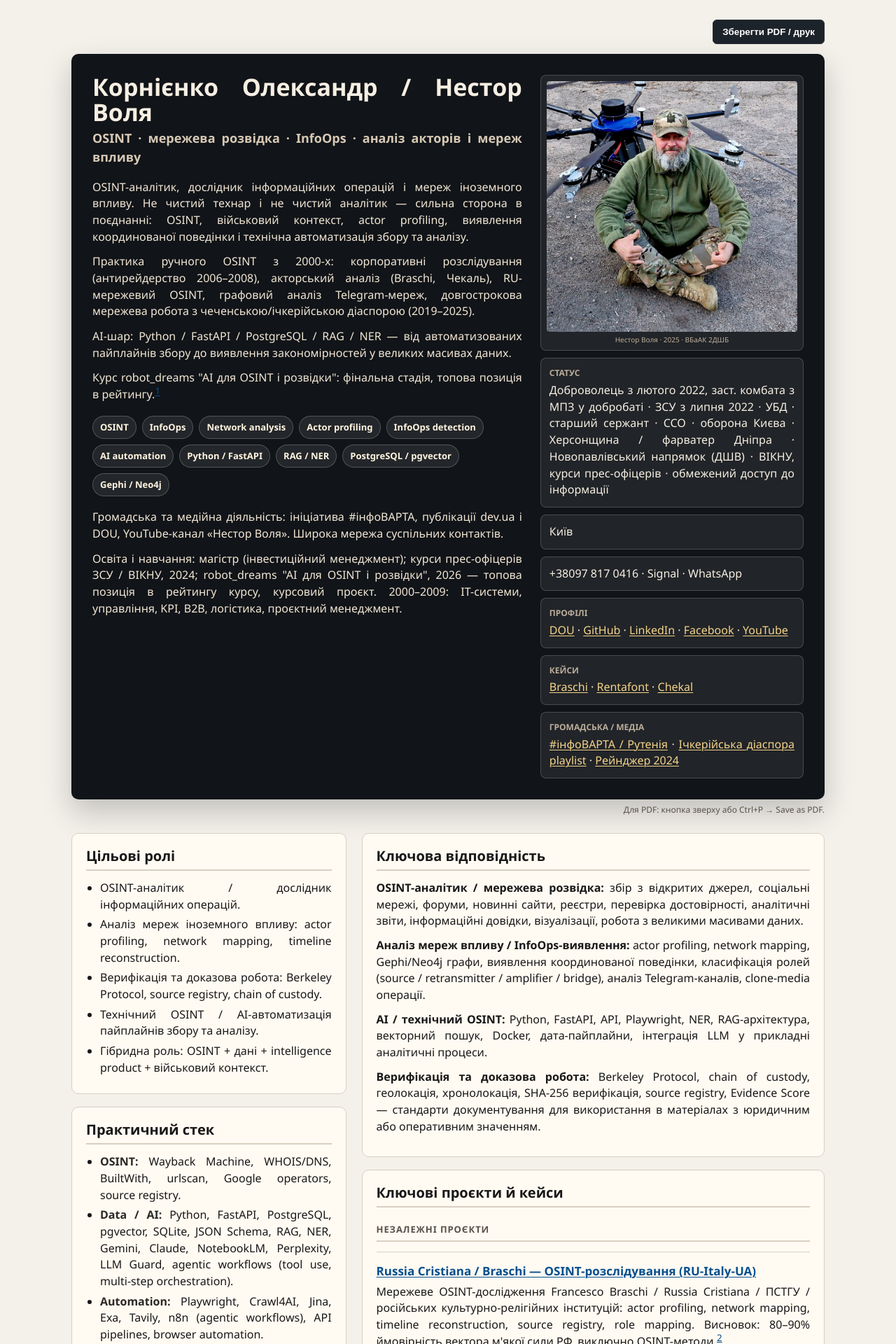
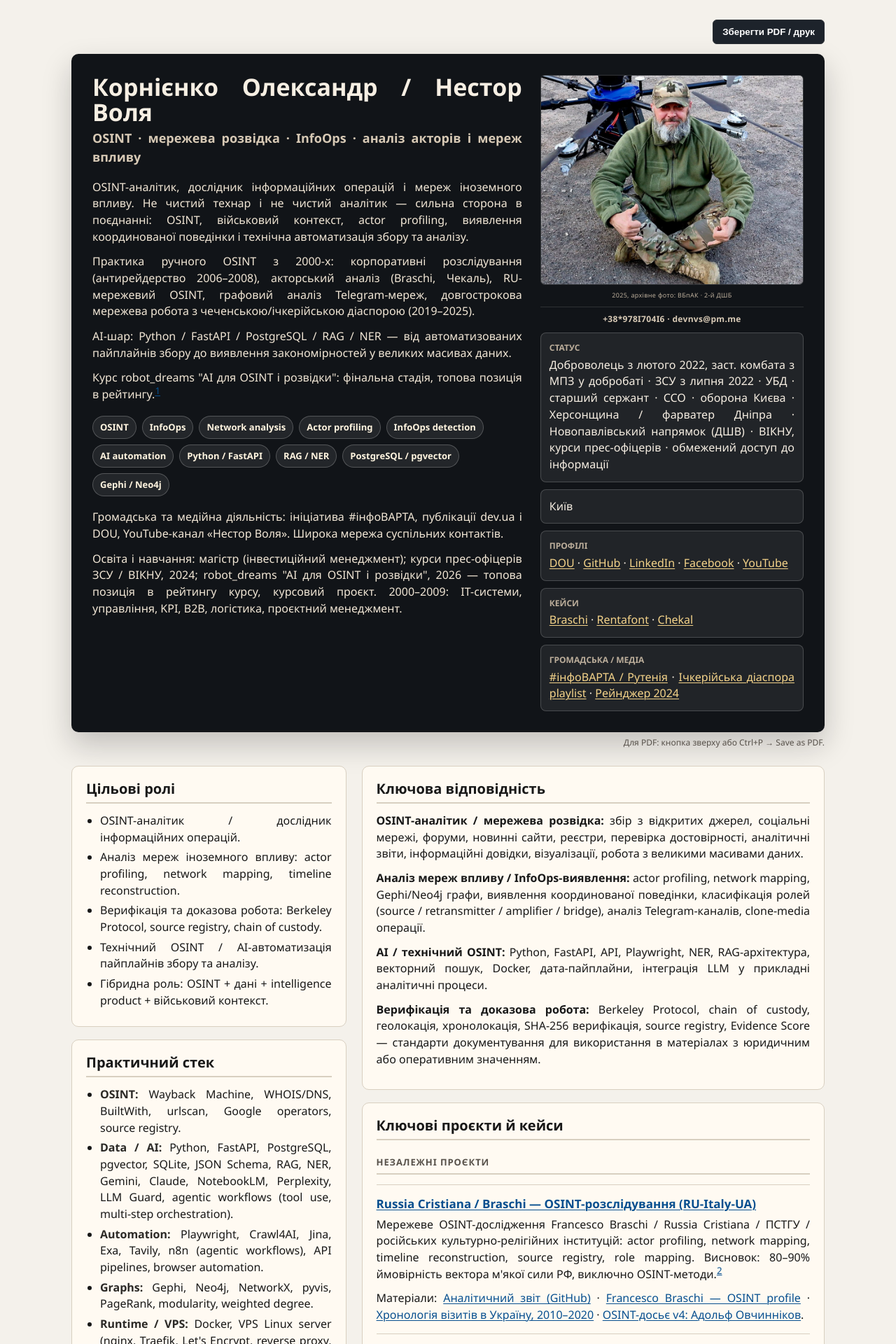
Before and after one commit to NestorVolya/nestorvolya.github.io, a Jekyll site: the page cv-gur.html, which Jekyll copies as it is, in a window 1280 px wide. Shown: the top 1920 px of the page at 70% size. Built offline with Jekyll 4.4.1, drawn with Linux system fonts in a browser that asks for light colours.

Commit message:
cv-gur: replace photo box with photo-id-card, drop real phone leak
Co-Authored-By: Claude Opus 4.8 <noreply@anthropic.com>

```diff
--- a/cv-gur.html
+++ b/cv-gur.html
@@ -246,6 +246,23 @@
     .group-note { font-size: 13px; color: var(--muted); margin: -8px 0 14px; }
     .print-stack, .analytic-note { display: none; }
 
+    /* BLOCK: photo-id-card (фото-візитка) */
+    .hero-photo { margin: 0; }
+    .hero-photo img {
+      width: 100%; max-height: 300px; object-fit: cover;
+      border-radius: 6px; display: block;
+      border: 1px solid rgba(255,255,255,.14);
+    }
+    .hero-cap { margin: 8px 0 0; text-align: center; letter-spacing: .02em; }
+    .hero-cap span { display: block; }
+    .cap-context { font-size: 9px; color: #bcae9b; font-weight: 400; }
+    .cap-contact {
+      font-size: 12px; color: #d7c9b5; font-weight: 650;
+      margin-top: 10px; padding-top: 8px;
+      border-top: 1px solid rgba(255,255,255,.12);
+    }
+    /* /BLOCK */
+
     @media (max-width: 900px) {
       .hero, .layout { grid-template-columns: 1fr; }
       h1 { font-size: 29px; }
@@ -400,16 +417,20 @@
         <p>Освіта і навчання: магістр (інвестиційний менеджмент); курси прес-офіцерів ЗСУ / ВІКНУ, 2024; robot_dreams "AI для OSINT і розвідки", 2026 — топова позиція в рейтингу курсу, курсовий проєкт. 2000–2009: IT-системи, управління, KPI, B2B, логістика, проєктний менеджмент.</p>
       </div>
       <aside class="status-grid">
-        <div class="status-box" style="padding:8px;">
-          <img src="assets/2025_vbaak_2dshb_nestor_volya.jpg" alt="Нестор Воля" style="width:100%;border-radius:4px;display:block;">
-          <p style="margin:4px 0 0;font-size:10px;color:#bcae9b;text-align:center;line-height:1.4;">Нестор Воля · 2025 · ВБаАК 2ДШБ</p>
-        </div>
+        <!-- BLOCK: photo-id-card (фото-візитка): фото + архівний контекст + обфускований контакт -->
+        <figure class="hero-photo">
+          <img src="assets/2025_vbaak_2dshb_nestor_volya.jpg" alt="Нестор Воля поруч із важким безпілотним авіаційним комплексом">
+          <figcaption class="hero-cap">
+            <span class="cap-context">2025, архівне фото: ВБпАК · 2-й ДШБ</span>
+            <span class="cap-contact">+38*978I704I6 · devnvs@pm.me</span>
+          </figcaption>
+        </figure>
+        <!-- /BLOCK: photo-id-card -->
         <div class="status-box">
           <span class="label">Статус</span>
           Доброволець з лютого 2022, заст. комбата з МПЗ у добробаті · ЗСУ з липня 2022 · УБД · старший сержант · ССО · оборона Києва · Херсонщина / фарватер Дніпра · Новопавлівський напрямок (ДШВ) · ВІКНУ, курси прес-офіцерів · обмежений доступ до інформації
         </div>
         <div class="status-box">Київ</div>
-        <div class="status-box">+38097 817 0416 · Signal · WhatsApp</div>
         <div class="status-box">
           <span class="label">Профілі</span>
           <a href="https://dou.ua/users/nestor-volya/topics/">DOU</a> ·
```
